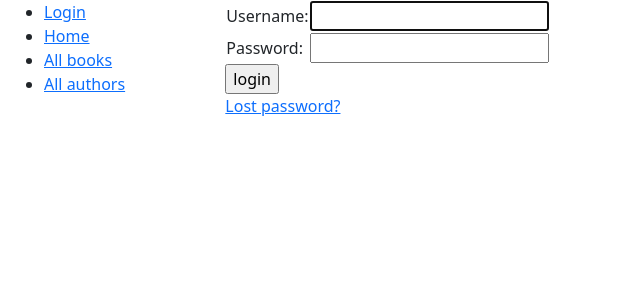
After one commit to ratchek/door2door, a Django app: page /accounts/login/ in a window 1280 px wide. The commit adds this page. Shown: the top 300 px of the page, without its empty margins (0-640 px from the left). Run offline with Django 4.2, Linux system fonts and the light colour scheme.

Commit message:
Enable basic user authentication

```diff
--- a/dashboard/admin.py
+++ b/dashboard/admin.py
@@ -1,3 +1,5 @@
-# from django.contrib import admin
+from django.contrib import admin
 
-# Register your models here.
+from .models import VisitedAddress
+
+admin.site.register(VisitedAddress)
--- a/dashboard/views.py
+++ b/dashboard/views.py
@@ -1,3 +1,4 @@
+from django.contrib.auth.decorators import login_required
 from django.http import HttpResponse
 from django.shortcuts import render
 
@@ -9,6 +10,7 @@ def index(request):
     return HttpResponse("Hello, world. This is gonna be a dashboard.")
 
 
+@login_required
 def address_info(request):
     if request.method == "POST":
         form = AddressForm(request.POST)
--- a/door2door/urls.py
+++ b/door2door/urls.py
@@ -21,4 +21,5 @@ urlpatterns = [
     path("", include("dashboard.urls")),
     path("dashboard/", include("dashboard.urls")),
     path("admin/", admin.site.urls),
+    path("accounts/", include("django.contrib.auth.urls")),
 ]
--- /dev/null
+++ b/templates/base.html
@@ -0,0 +1,41 @@
+<!DOCTYPE html>
+<html lang="en">
+    <head>
+        {% block title %}
+            <title>Door2door</title>
+        {% endblock %}
+        <meta charset="utf-8" />
+        <meta name="viewport" content="width=device-width, initial-scale=1" />
+        <link
+            href="https://cdn.jsdelivr.net/npm/bootstrap@5.1.3/dist/css/bootstrap.min.css"
+            rel="stylesheet"
+            integrity="sha384-1BmE4kWBq78iYhFldvKuhfTAU6auU8tT94WrHftjDbrCEXSU1oBoqyl2QvZ6jIW3"
+            crossorigin="anonymous" />
+        <!-- Add additional CSS in static file -->
+        {% load static %}
+        <link rel="stylesheet" href="{% static 'css/styles.css' %}" />
+    </head>
+    <body>
+        <div class="container-fluid">
+            <div class="row">
+                <div class="col-sm-2">
+                    {% block sidebar %}
+                        <ul class="sidebar-nav">
+
+                            {% if user.is_authenticated %}
+                                <li>User: <b>{{ user.get_username }}</b></li>
+                                <li><a href="{% url 'logout' %}?next={{ request.path }}">Logout</a></li>
+                            {% else %}
+                                <li><a href="{% url 'login' %}?next={{ request.path }}">Login</a></li>
+                            {% endif %}
+                            <li><a href="{% url 'index' %}">Home</a></li>
+                            <li><a href="">All books</a></li>
+                            <li><a href="">All authors</a></li>
+                        </ul>
+                    {% endblock %}
+                </div>
+                <div class="col-sm-10 ">{% block content %}{% endblock %}</div>
+            </div>
+        </div>
+    </body>
+</html>
--- a/templates/door2door/address_info.html
+++ b/templates/door2door/address_info.html
@@ -1,3 +1,7 @@
+{% extends "base.html" %}
+
+{% block content %}
+
     <h1>Address information</h1>
     <form action="{%url 'address-info' %}" method="post">
         {% csrf_token %}
@@ -21,3 +25,4 @@
 
 
     {%endif%}
+{% endblock %}
--- /dev/null
+++ b/templates/registration/logged_out.html
@@ -0,0 +1,5 @@
+{% extends "base.html" %}
+{% block content %}
+    <p>Logged out!</p>
+    <a href="{% url 'login'%}">Click here to login again.</a>
+{% endblock %}
--- /dev/null
+++ b/templates/registration/login.html
@@ -0,0 +1,37 @@
+{% extends "base.html" %}
+
+{% block content %}
+
+    {% if form.errors %}
+        <p>Your username and password didn't match. Please try again.</p>
+    {% endif %}
+
+    {% if next %}
+        {% if user.is_authenticated %}
+            <p>Your account doesn't have access to this page. To proceed,
+                please login with an account that has access.</p>
+        {% else %}
+            <p>Please login to see this page.</p>
+        {% endif %}
+    {% endif %}
+
+    <form method="post" action="{% url 'login' %}">
+        {% csrf_token %}
+        <table>
+            <tr>
+                <td>{{ form.username.label_tag }}</td>
+                <td>{{ form.username }}</td>
+            </tr>
+            <tr>
+                <td>{{ form.password.label_tag }}</td>
+                <td>{{ form.password }}</td>
+            </tr>
+        </table>
+        <input type="submit" value="login">
+        <input type="hidden" name="next" value="{{ next }}">
+    </form>
+
+    {# Assumes you setup the password_reset view in your URLconf #}
+    <p><a href="{% url 'password_reset' %}">Lost password?</a></p>
+
+{% endblock %}
--- /dev/null
+++ b/templates/registration/password_reset_complete.html
@@ -0,0 +1,5 @@
+
+{% block content %}
+    <h1>The password has been changed!</h1>
+    <p><a href="{% url 'login' %}">log in again?</a></p>
+{% endblock %}
--- /dev/null
+++ b/templates/registration/password_reset_done.html
@@ -0,0 +1,3 @@
+{% block content %}
+    <p>We've emailed you instructions for setting your password. If they haven't arrived in a few minutes, check your spam folder.</p>
+{% endblock %}
--- /dev/null
+++ b/templates/registration/password_reset_email.html
@@ -0,0 +1,2 @@
+Someone asked for password reset for email {{ email }}. Follow the link below:
+{{ protocol }}://{{ domain }}{% url 'password_reset_confirm' uidb64=uid token=token %}
```
Also changed, not shown: dashboard/models.py (+11 -1 lines), door2door/settings.py (+7 -0 lines), templates/registration/password_reset_confirm.html (added, +27 -0 lines), templates/registration/password_reset_form.html (added, +10 -0 lines), dashboard/migrations/0001_initial.py (added), 1 other file. Lines whose indentation alone changed are shown as unchanged.
